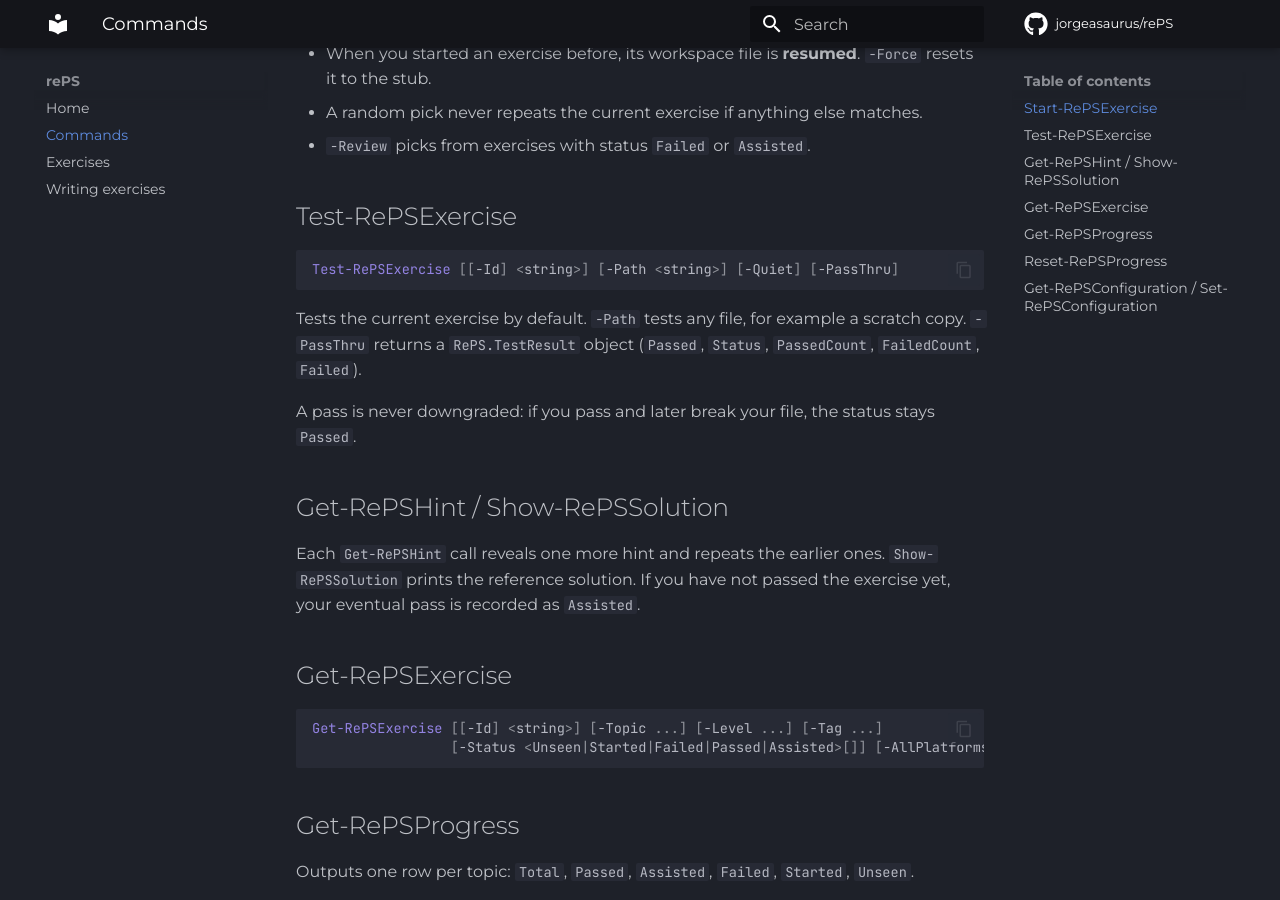
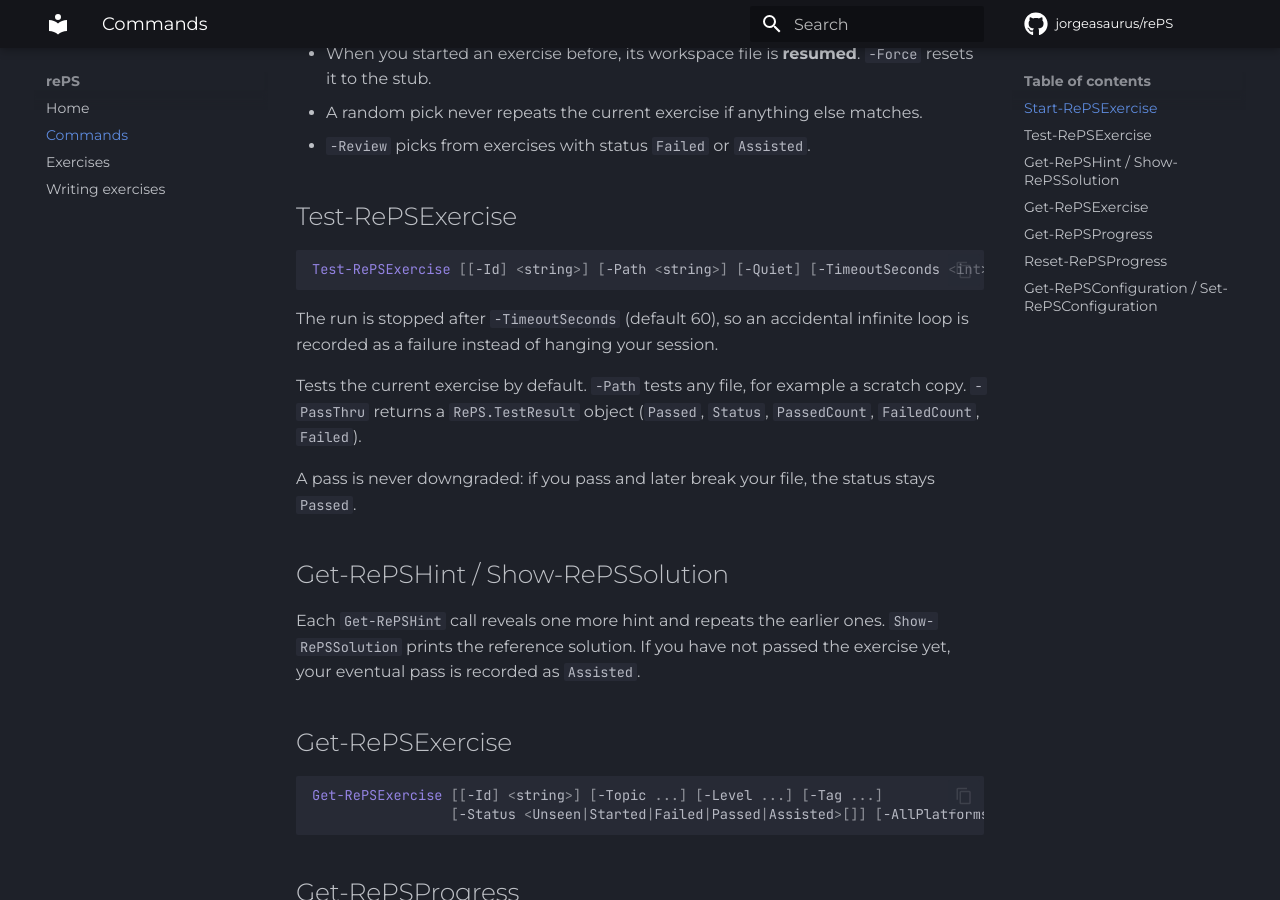
Before and after one commit to jorgeasaurus/rePS, an MkDocs documentation site: the page built from docs/commands.md, in a window 1280 px wide and 900 px high, scrolled down 837 px. Built offline with MkDocs 1.6.1 and Material for MkDocs 9.7.7, drawn with Linux system fonts in a browser that asks for light colours; comment, search, counter and statistics services are not loaded.

Commit message:
Address review: timeout, platform/id checks, exercise edge cases
- Test-RePSExercise: -TimeoutSeconds (default 60) kills a hung child process
  tree; progress is reloaded after the run so concurrent sessions aren't
  overwritten; argument quoting via ProcessStartInfo.ArgumentList
- Start/Test refuse exercises for another OS; Reset validates -Id
- adv-log-parse skips impossible dates; adv-regex-email anchors with \A/\z;
  core-deep-merge keeps arrays intact; core-word-frequency splits on _;
  func-pipeline-input test now detects buffering
- New-Exercise.ps1 escapes apostrophes in -Author

Co-Authored-By: Claude Opus 5.5 <noreply@anthropic.com>
Claude-Session: https://claude.ai/code/session_01VoWrnD4xo2jyC6jsYCzY96

````diff
--- a/docs/commands.md
+++ b/docs/commands.md
@@ -29,8 +29,11 @@ Start-RePSExercise -Id <string> [-NoOpen] [-Force] [-PassThru]
 ## Test-RePSExercise
 
 ```powershell
-Test-RePSExercise [[-Id] <string>] [-Path <string>] [-Quiet] [-PassThru]
+Test-RePSExercise [[-Id] <string>] [-Path <string>] [-Quiet] [-TimeoutSeconds <int>] [-PassThru]
 ```
+
+The run is stopped after `-TimeoutSeconds` (default 60), so an accidental infinite loop is
+recorded as a failure instead of hanging your session.
 
 Tests the current exercise by default. `-Path` tests any file, for example a scratch
 copy. `-PassThru` returns a `RePS.TestResult` object (`Passed`, `Status`,
````
Also changed, not shown: 18 other files.
